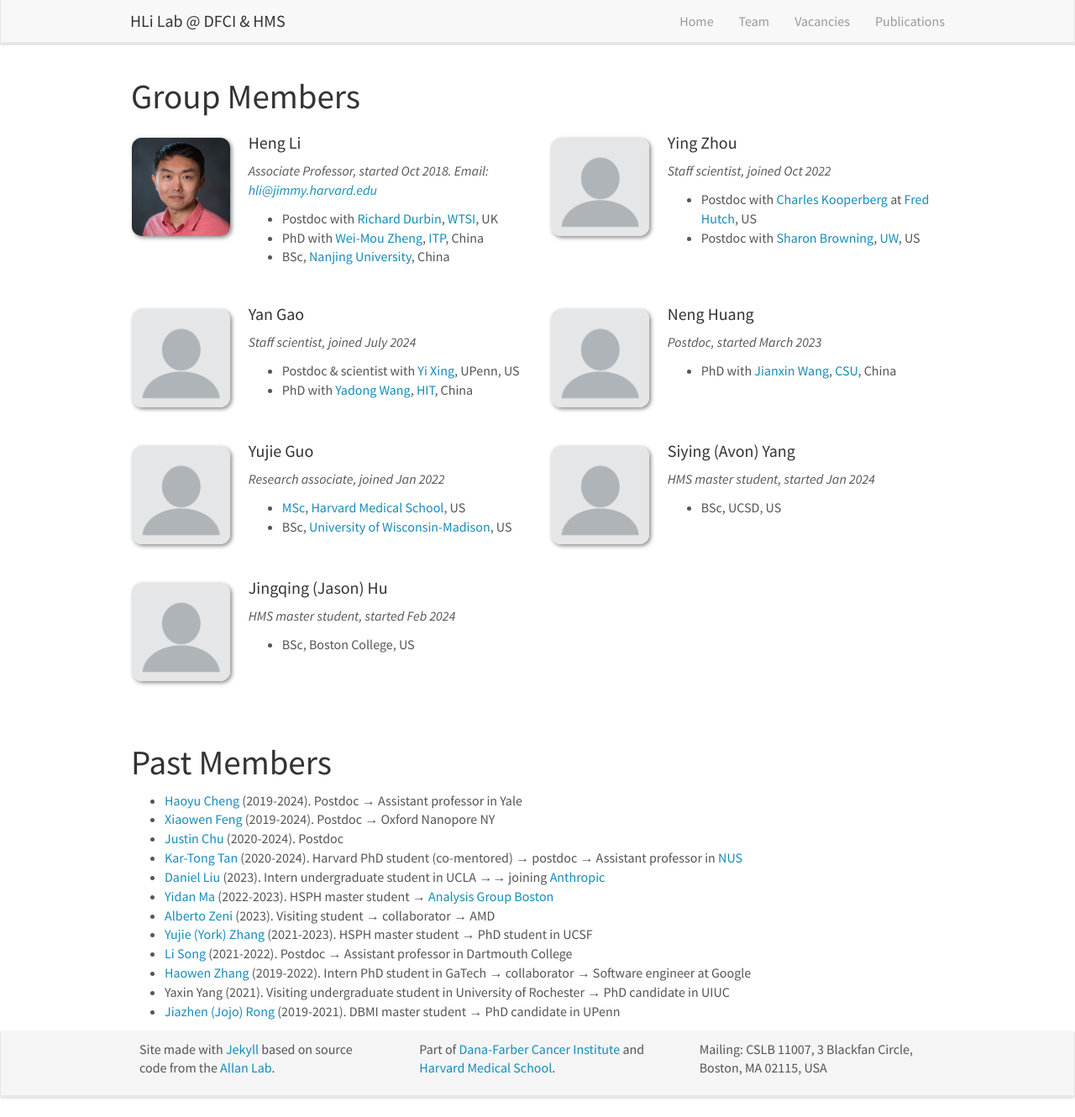
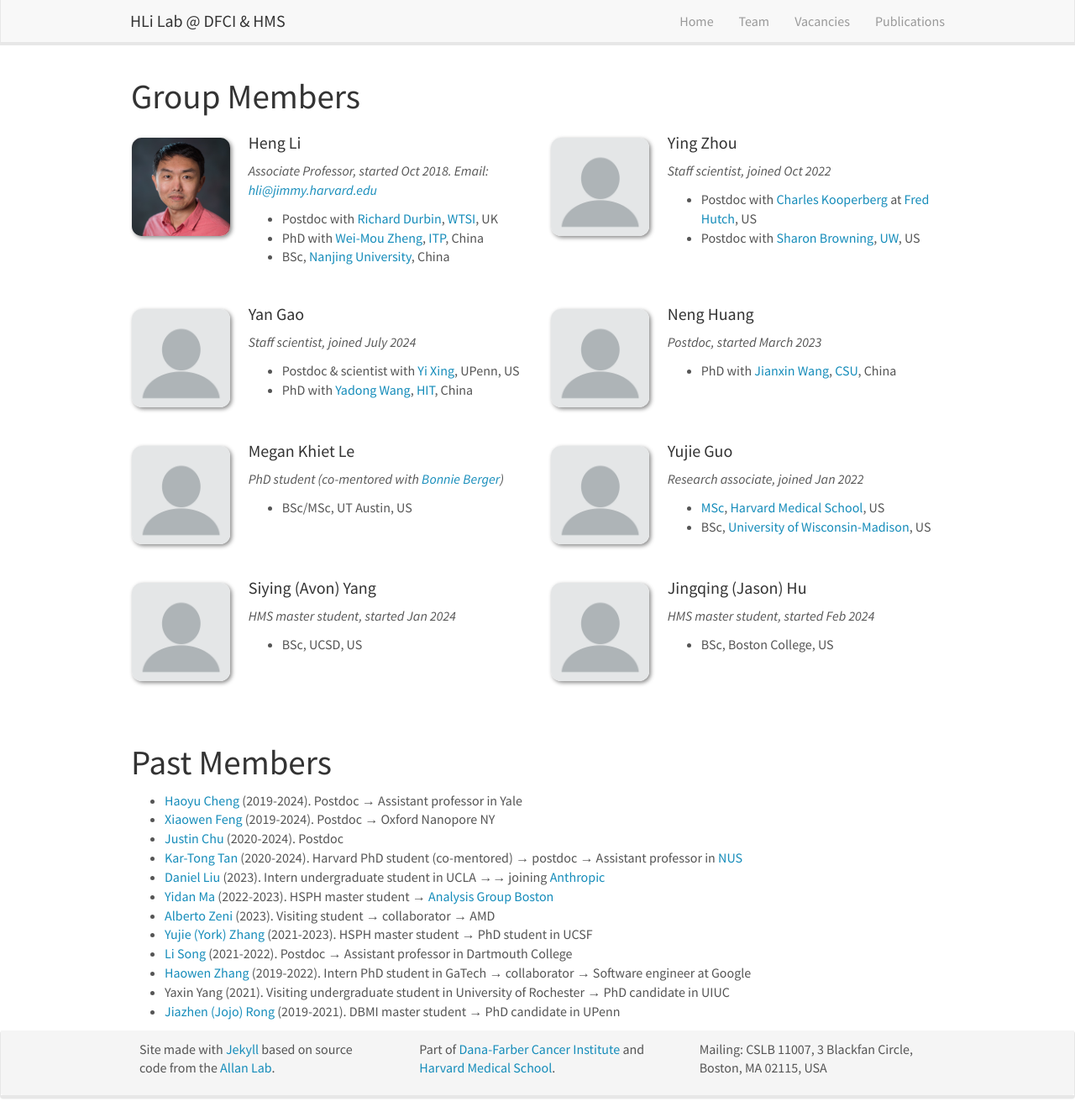
Before and after one commit to hlilab/hlilab.github.io, a Jekyll site: the page built from _pages/team.md, in a window 1280 px wide and 1330 px high. Shown: the whole window at 84% size. Built offline with Jekyll 4.4.1, drawn with Linux system fonts in a browser that asks for light colours; nearby versions of some CDN libraries.

Commit message:
added Megan

```diff
--- a/_data/team_members.yml
+++ b/_data/team_members.yml
@@ -27,6 +27,12 @@
   info: Postdoc, started March 2023
   number_educ: 1
   education1: PhD with <a href="http://bioinformatics.csu.edu.cn/JXWang/index.html">Jianxin Wang</a>, <a href="https://en.csu.edu.cn/">CSU</a>, China
+
+- name: Megan Khiet Le
+  photo: default.png
+  info: PhD student (co-mentored with <a href="https://people.csail.mit.edu/bab/">Bonnie Berger</a>)
+  number_educ: 1
+  education1: BSc/MSc, UT Austin, US
 
 - name: Yujie Guo
   photo: default.png
```
